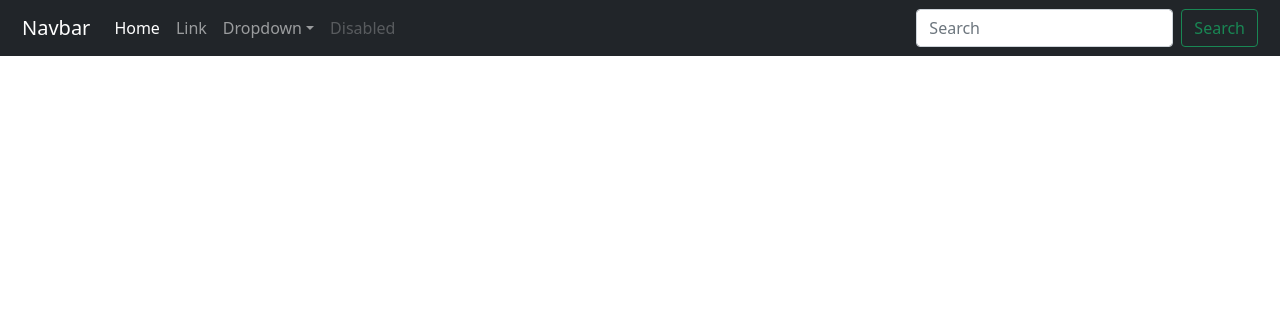
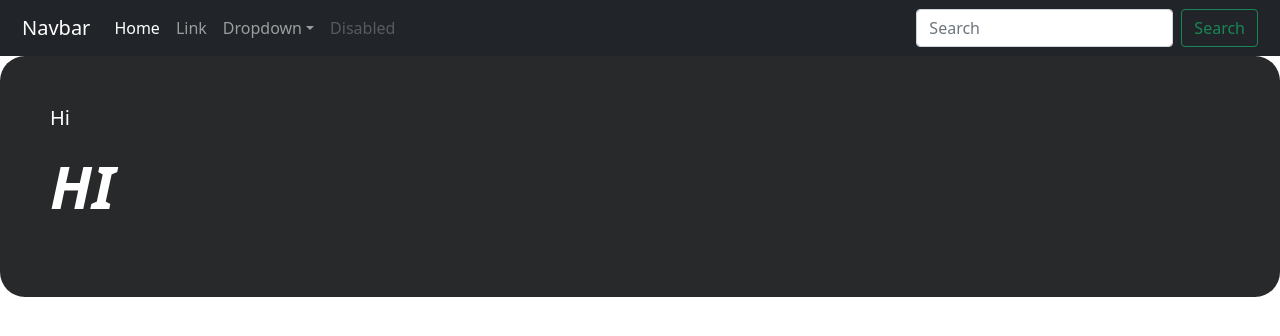
Before and after one commit to ABDULLAHHG/Mobile-Recommendation-System, a React (Create React App) app in the folder website/client/: page /Register in a window 1280 px wide. Shown: the top 336 px of the page. Built offline with nearby package versions, Linux system fonts and the light colour scheme.

Commit message:
edit on Hero add some text and css styles  use Router and Routes and Route in App.js

```diff
--- a/website/client/src/App.js
+++ b/website/client/src/App.js
@@ -1,6 +1,7 @@
 import './App.css';
 import React, { useState } from "react";
 import {Header , Container , Hero} from './components/index'
+import {BrowserRouter as Router , Route , Routes} from 'react-router-dom'
 
 function App() {
   const [userEmail , setUserEmail] = useState("")
@@ -22,11 +23,12 @@ function App() {
   return (
   <div>
     <div>
-      <Header/>
-      <Container>
-
-      </Container>
-
+      <Router>
+        <Header/>
+        <Container>
+        <Hero/>
+        </Container>
+      </Router>
     </div>
   </div>
 
--- a/website/client/src/components/Hero/Hero.css
+++ b/website/client/src/components/Hero/Hero.css
@@ -0,0 +1,23 @@
+.hero-main{
+    background-color: #27292a;
+    color:white;
+    border-radius: 25px;
+    padding: 50px;
+
+}
+.hero-text{
+    max-width: 500px;
+}
+.hero-title{
+    font-size: 60px;
+    text-transform: uppercase;
+    margin-bottom:25px ;
+    font-weight: 900;
+}
+
+.hero-subtitle{
+    font-size: 20px;
+    color : white;
+    font-weight: 400;
+    margin-bottom: 20px;
+}
--- a/website/client/src/components/Hero/Hero.js
+++ b/website/client/src/components/Hero/Hero.js
@@ -3,6 +3,12 @@ import React from 'react'
 
 export default function Hero() {
   return (
-    <div>Hero</div>
+    <div className='hero-main'>
+        <div className='hero-text'>
+            <h6 className='hero-subtitle'> Hi </h6>
+            <h4 className='hero-title'><em>Hi</em></h4>
+
+        </div>
+    </div>
   )
 }
--- a/website/client/src/index.js
+++ b/website/client/src/index.js
@@ -4,6 +4,8 @@ import App from './App';
 import './index.css';
 import "bootstrap/dist/css/bootstrap.min.css";
 import "bootstrap/dist/js/bootstrap.bundle.min.js";
+import {BrowserRouter as Router , Route , Routes} from 'react-router-dom'
+
 
 const root = ReactDOM.createRoot(document.getElementById('root'));
 root.render(
```
